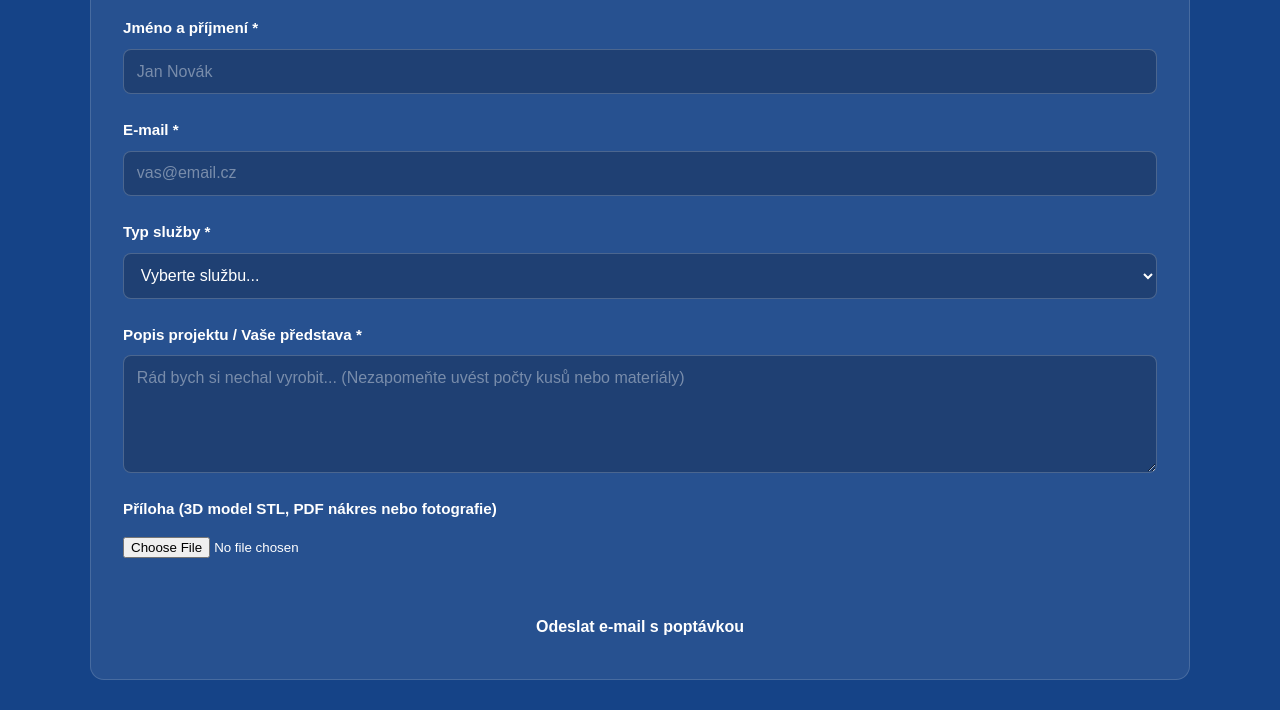
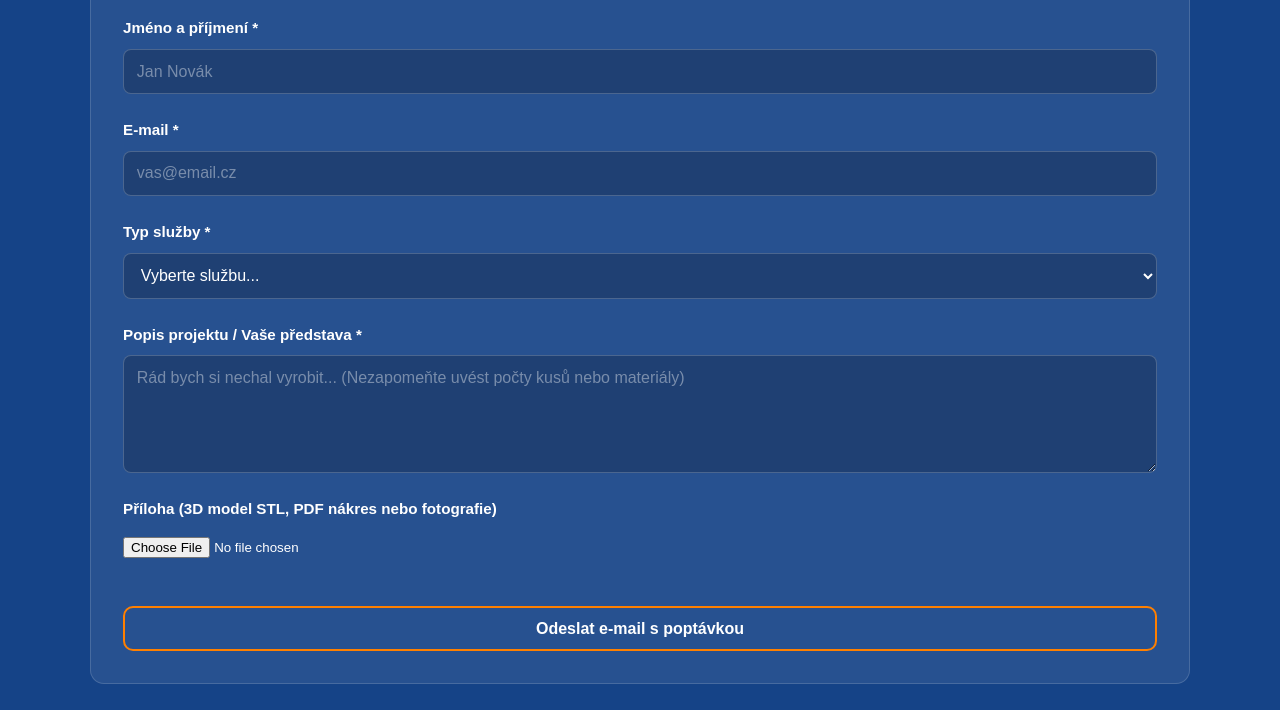
Before and after one commit to MortediemDesign/mpmdesign, a plain HTML site: page kontakt.html in a window 1280 px wide. Shown: the part 772-1482 px from the top of the page. Drawn offline with Linux system fonts and the light colour scheme.

Commit message:
formular tlacitko

```diff
--- a/assets/css/styles.css
+++ b/assets/css/styles.css
@@ -335,8 +335,6 @@ footer {
 }
 
 .submit-btn {
-  border: none;
-  cursor: pointer;
   font-size: 1rem;
   width: 100%;
   text-align: center;
```
